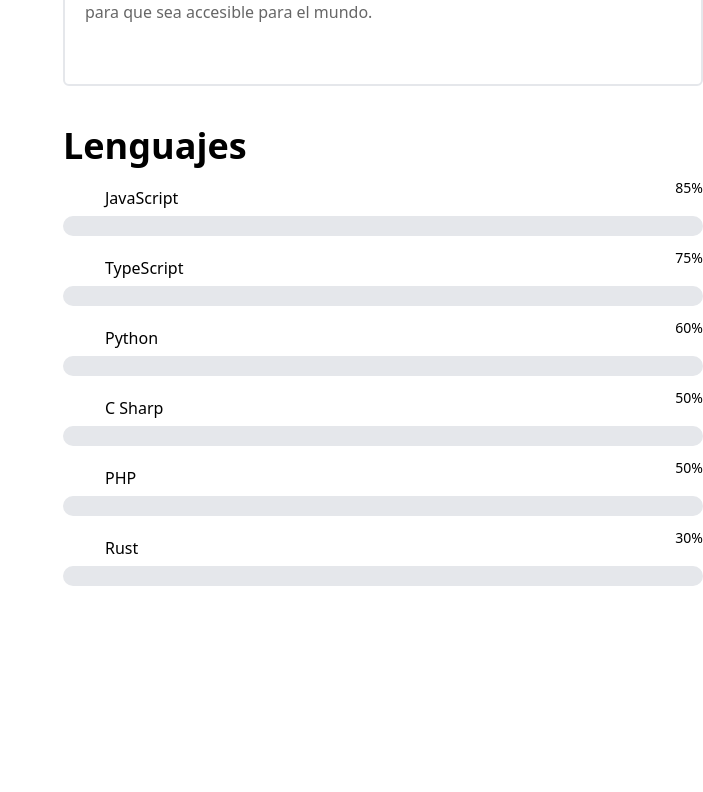
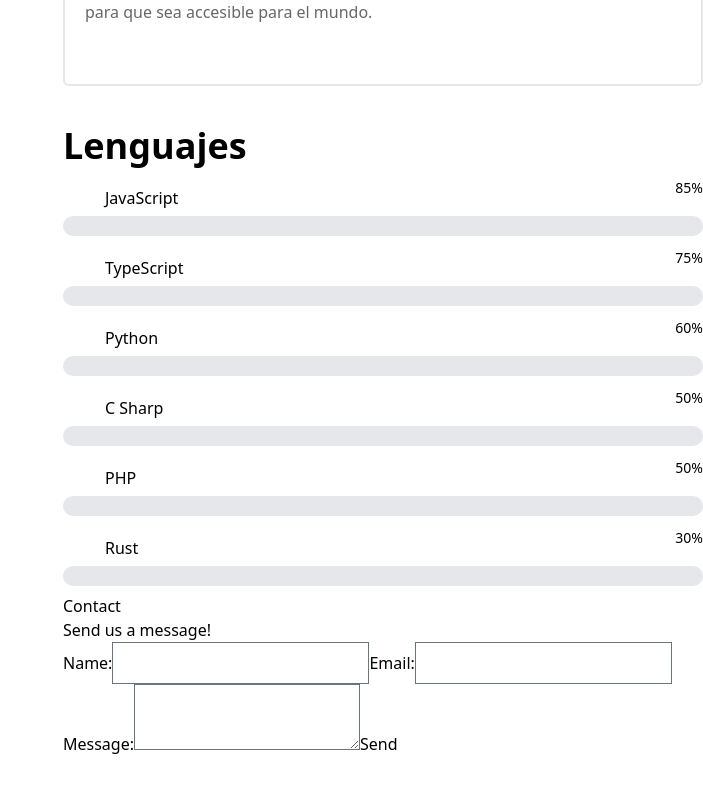
Before and after one commit to Rigolinux/Portfolio_V2, a Vue app: page / in a window 1280 px wide. Shown: the part 1764-2556 px from the top of the page, without its empty margins (577-1280 px from the left). Before the commit the page ends 2430 px from the top, so only its background shows below. Built offline with nearby package versions, Linux system fonts and the light colour scheme; some icons are missing.

Commit message:
setup new service to sent my mail

```diff
--- a/package.json
+++ b/package.json
@@ -13,6 +13,7 @@
     "format": "prettier --write src/"
   },
   "dependencies": {
+    "@emailjs/browser": "^4.3.3",
     "@heroicons/vue": "^2.1.1",
     "@jamescoyle/vue-icon": "^0.1.2",
     "@mdi/js": "^7.4.47",
--- a/src/layout/MainView.vue
+++ b/src/layout/MainView.vue
@@ -5,6 +5,7 @@ import CardHeader from '@/components/CardHeader.vue';
 import HistoryView from '@/views/HistoryView.vue';
 import ExpecializationView from '@/views/ExpecializationView.vue';
 import LanguagesView from '@/views/LanguagesView.vue';
+import ContactView from '@/views/ContactView.vue';
 import { useI18n } from 'vue-i18n';
 import { useSideBarStore } from '@/stores/sideBar';
 import { SunIcon, MoonIcon, Cog8ToothIcon, Bars3Icon } from "@heroicons/vue/24/outline";
@@ -54,6 +55,9 @@ document.documentElement.style.setProperty('--bg-color', config.Theme == 'Dark'
           <div class="mt-2" >
             <LanguagesView />
           </div>
+          <div class="mt-2" >
+            <ContactView />
+          </div>
         </section>
 
         </main>
--- /dev/null
+++ b/src/views/ContactView.vue
@@ -0,0 +1,49 @@
+<script setup lang="ts">
+import emailjs from '@emailjs/browser';
+import { ref } from 'vue';
+
+
+const form = ref({
+    name: '',
+    email: '',
+    message: '',
+    reply_to: import.meta.env.VITE_EMAILJS_DESTINATION_EMAIL
+});
+
+const sendEmail = async () => {
+
+
+    try {
+        await emailjs.send(
+            import.meta.env.VITE_EMAILJS_SERVICE_ID,
+            import.meta.env.VITE_EMAILJS_TEMPLATE_ID,
+            form.value,
+            import.meta.env.VITE_EMAILJS_PUBLIC_KEY
+        );
+        alert('Email sent!');
+    } catch (error) {
+        alert('An error occurred. Please try again later.');
+    }
+};
+
+
+</script>
+
+<template>
+    <div>
+        <h1>Contact</h1>
+        <p>Send us a message!</p>
+        <form @submit.prevent="sendEmail">
+            <label for="name">Name:</label>
+            <input type="text" id="name" v-model="form.name" required>
+            <label for="email">Email:</label>
+            <input type="email" id="email" v-model="form.email" required>
+            <label for="message">Message:</label>
+            <textarea id="message" v-model="form.message" required></textarea>
+            <button type="submit">Send</button>
+        </form>
+    </div>
+</template>
+
+<style scoped>
+</style>
```
Also changed, not shown: 1 other file (tests, documents, lock files or other folders).
